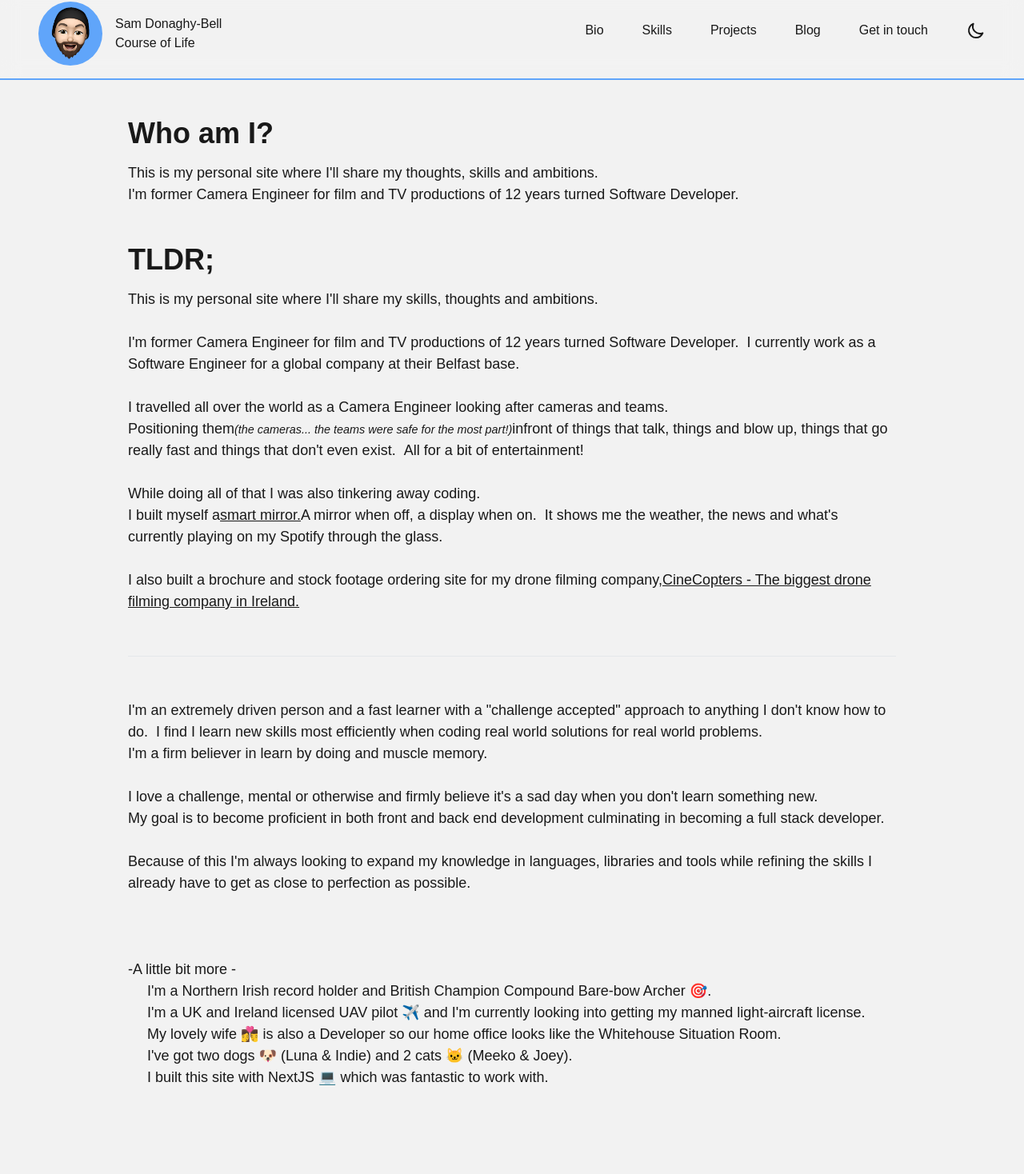
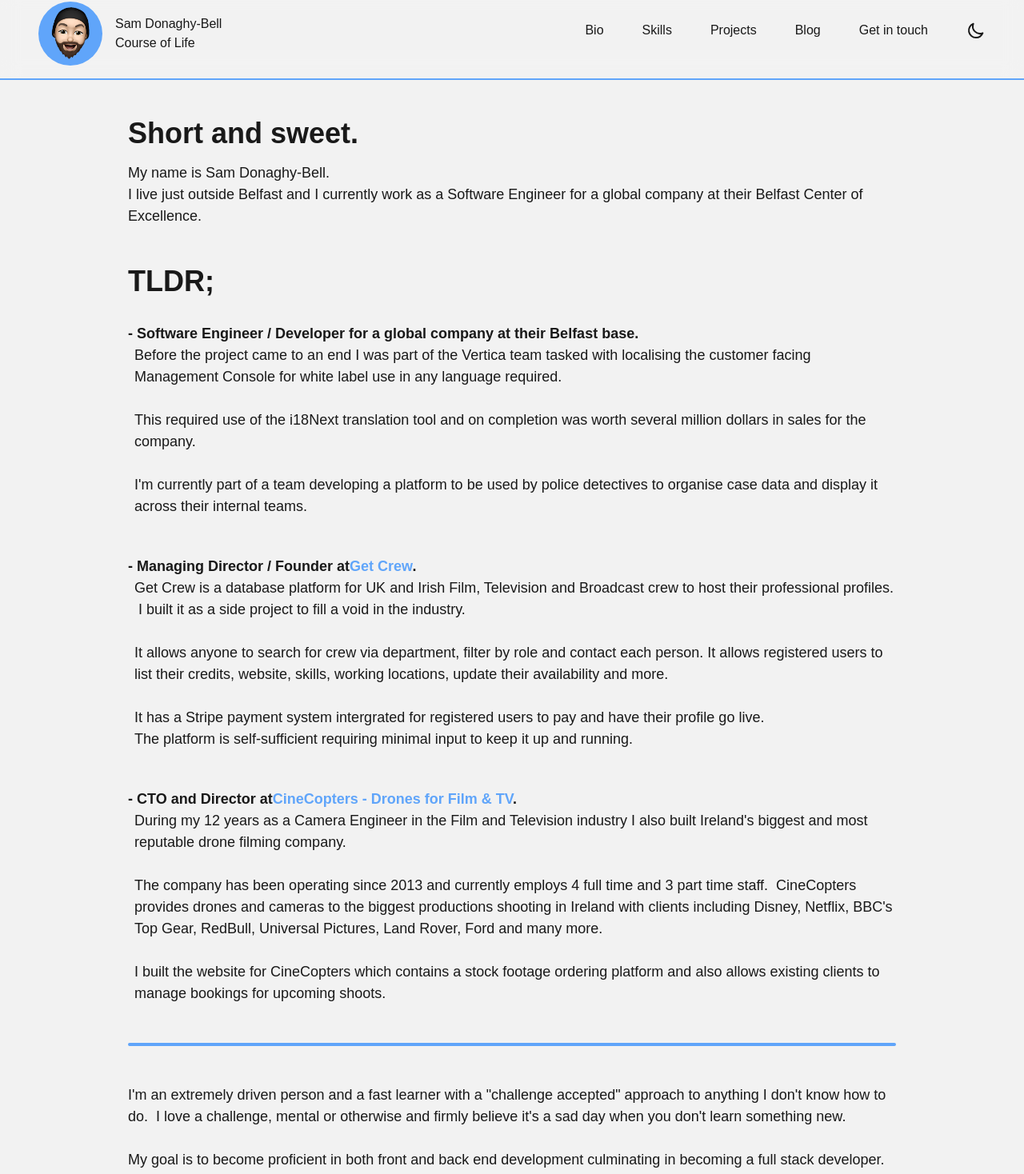
Before and after one commit to sdbxsdb/SDBnextJS, a Next.js app: page /about in a window 1280 px wide. Shown: the part 14-1482 px from the top of the page at 80% size. Built offline with nearby package versions, Linux system fonts and the light colour scheme; a web font is replaced by a local one.

Commit message:
update about page

```diff
--- a/pages/about.js
+++ b/pages/about.js
@@ -15,83 +15,130 @@ const About = () => {
       </Head>
       <div className="flex flex-col gap-y-12 ">
         <div>
-          <h1 className="text-4xl mb-4 font-semibold">Who am I?</h1>
+          <h1 className="text-4xl mb-4 font-semibold">
+            Short and sweet.
+          </h1>
           <p className="text-subtitle">
-            This is my personal site where I&apos;ll share my thoughts, skills
-            and ambitions. <br />
-            I&apos;m former Camera Engineer for film and TV productions of 12
-            years turned Software Developer.
+            My name is Sam Donaghy-Bell.
+            <br />
+            I live just outside Belfast and I currently work as a Software Engineer for a
+            global company at their Belfast Center of Excellence.
           </p>
         </div>
 
         <div className="pb-12">
           <h1 className="text-4xl mb-4 font-semibold">TLDR;</h1>
+          <div className="ml-2 mt-8">
+            <p className="text-subtitle -ml-2 font-semibold">
+              - Software Engineer / Developer for a global company at their
+              Belfast base.
+            </p>
             <p className="text-subtitle">
-            This is my personal site where I&apos;ll share my skills, thoughts
-            and ambitions.
+              Before the project came to an end I was part of the Vertica team
+              tasked with localising the customer facing Management Console for
+              white label use in any language required.
               <br />
               <br />
-            I&apos;m former Camera Engineer for film and TV productions of 12
-            years turned Software Developer.  I currently work as a Software
-            Engineer for a global company at their Belfast base.
+              This required use of the i18Next translation tool and on
+              completion was worth several million dollars in sales for the
+              company.
               <br />
-            <br />I travelled all over the world as a Camera Engineer looking
-            after cameras and teams. <br />
-            Positioning them
-            <small>
-              <cite>
-                (the cameras... the teams were safe for the most part!)
-              </cite>
-            </small>
-             infront of things that talk, things and blow up, things that go
-            really fast and things that don&apos;t even exist.  All for a bit of
-            entertainment!
-            <br /> <br />
-            While doing all of that I was also tinkering away coding.
-            <br /> I built myself a
-            <Link href="/projects/smartMirror">
-              <a>
-                <span className="underline">smart mirror.</span>
+              <br />
+              I&apos;m currently part of a team developing a platform to be used by police detectives to organise case data and display it across their internal teams.
+            </p>
+          </div>
+
+          <div className="ml-2 mt-12">
+            <p className="text-subtitle -ml-2 font-semibold">
+              - Managing Director / Founder at
+              <a
+                className="text-blue-400"
+                href="https://www.getcrew.pro"
+                target="_blank"
+                rel="noreferrer"
+              >
+                  Get Crew
               </a>
-            </Link>
-              A mirror when off, a display when on.  It shows me the weather,
-            the news and what&apos;s currently playing on my Spotify through the
-            glass. <br /> <br />I also built a brochure and stock footage
-            ordering site for my drone filming company,
+              .
+            </p>
+            <p className="text-subtitle">
+              Get Crew is a database platform for UK and Irish Film, Television
+              and Broadcast crew to host their professional profiles.  I built
+              it as a side project to fill a void in the industry.
+              <br />
+              <br />
+              It allows anyone to search for crew via department, filter by role
+              and contact each person. It allows registered users to list their
+              credits, website, skills, working locations, update their
+              availability and more.
+              <br />
+              <br />
+              It has a Stripe payment system intergrated for registered users to
+              pay and have their profile go live.
+              <br />
+              The platform is self-sufficient requiring minimal input to keep it
+              up and running.
+            </p>
+          </div>
+
+          <div className="ml-2 my-12">
+            <p className="text-subtitle -ml-2 font-semibold">
+              - CTO and Director at
               <a
+                className="text-blue-400"
                 href="https://cinecopters.co.uk"
                 target="_blank"
                 rel="noreferrer"
               >
-              <span className="underline">
-                CineCopters - The biggest drone filming company in Ireland.
-              </span>
+                  CineCopters - Drones for Film & TV
               </a>
+              .
+            </p>
+            <p className="text-subtitle">
+              During my 12 years as a Camera Engineer in the Film and Television
+              industry I also built Ireland&apos;s biggest and most reputable
+              drone filming company.
               <br />
               <br />
+              The company has been operating since 2013 and currently employs 4
+              full time and 3 part time staff.  CineCopters provides drones and
+              cameras to the biggest productions shooting in Ireland with
+              clients including Disney, Netflix, BBC&apos;s Top Gear, RedBull,
+              Universal Pictures, Land Rover, Ford and many more.
               <br />
-            <hr />
-            <br />
-            <br /> I&apos;m an extremely driven person and a fast learner with a
+              <br />I built the website for CineCopters which contains a stock
+              footage ordering platform and also allows existing clients to
+              manage bookings for upcoming shoots.
+            </p>
+          </div>
+
+          <hr className="border-2 rounded-full border-blue-400" />
+
+          <div className="mt-12">
+            <p className="text-subtitle">
+              I&apos;m an extremely driven person and a fast learner with a
               &quot;challenge accepted&quot; approach to anything I don&apos;t
-            know how to do.  I find I learn new skills most efficiently when
-            coding real world solutions for real world problems.
-            <br /> I&apos;m a firm believer in learn by doing and muscle memory.
+              know how to do.  I love a challenge, mental or otherwise and firmly believe
+              it&apos;s a sad day when you don&apos;t learn something new.
               <br />
               <br />
-            I love a challenge, mental or otherwise and firmly believe it&apos;s
-            a sad day when you don&apos;t learn something new. <br />
               My goal is to become proficient in both front and back end
               development culminating in becoming a full stack developer.
+              I&apos;m a firm believer in learn by doing and muscle
+              memory.
               <br />
               <br />
-            Because of this I&apos;m always looking to expand my knowledge in
+              I&apos;m always looking to expand my knowledge in
               languages, libraries and tools while refining the skills I already
-            have to get as close to perfection as possible.
+              have.
               <br />
-            <br />
-            <br />
-            <br />
+              Practice doesn&apos;t make perfect, practice makes better!
+            </p>
+          </div>
+
+
+          <div className="mt-12">
+            <p className="text-subtitle">
               -A little bit more - <br />
               <ul className="ml-6">
                 <li>
@@ -100,28 +147,26 @@ const About = () => {
                 </li>
                 <li>
                   I&apos;m a UK and Ireland licensed UAV pilot ✈️ and I&apos;m
-                currently looking into getting my manned light-aircraft license.
+                  currently looking into getting my manned light-aircraft
+                  license.
                 </li>
                 <li>
-                My lovely wife 👩‍❤️‍💋‍👨 is also a Developer so our home office looks
-                like the Whitehouse Situation Room.
+                  My lovely wife 👩‍❤️‍💋‍👨 is also a Software Engineer so our home office looks like the Whitehouse Situation Room.
                 </li>
                 <li>
-                I&apos;ve got two dogs 🐶 (Luna & Indie) and 2 cats 🐱 (Meeko &
-                Joey).
+                  I&apos;ve got two dogs 🐶 (Luna & Indie) and 2 cats 🐱 (Meeko
+                  & Joey).
                 </li>
                 <li>
-                I built this site with NextJS 💻 which was fantastic to work
-                with.
+                  I built this site with NextJS 💻 which I love to work with.
                 </li>
               </ul>
               <br />
               <br />
-            <br />
-            <br />
-            If you have any questions or would like to have a chat I&apos;d love
-            to hear from you!
+              If you have any questions or would like to have a chat I&apos;d
+              love to hear from you!
             </p>
+          </div>
         </div>
 
         {/* <div className="w-full flex justify-center">
--- a/pages/index.js
+++ b/pages/index.js
@@ -27,11 +27,11 @@ export default function Home() {
         <div className="flex flex-1 ml-4 flex-col justify-center my-8 md:my-0">
           <div className="flex flex-col flex-1 justify-center">
             <h2 className="text-2xl flex flex-col">
-              <span>Hi! 👋 🙂 I&apos;m Sam Donaghy-Bell.</span>
+              <span>Hi!  I&apos;m Sam Donaghy-Bell.</span>
             </h2>
             <h2 className="text-2xl my-8 md:my-0">
               <span className="hidden md:flex">      </span>
-              I&apos;m a developer based in Belfast N.Ireland.
+              I&apos;m a Software Engineer / Developer based in Belfast N.Ireland.
             </h2>
             <br className="hidden md:flex" />
             <p className="text-2xl">
```
Lines whose indentation alone changed are shown as unchanged.
